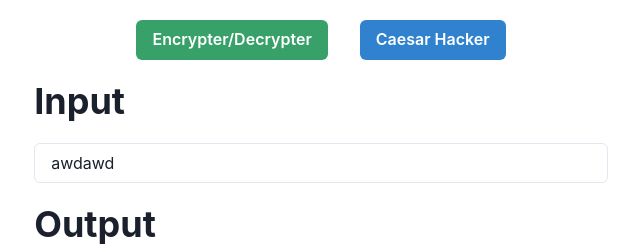
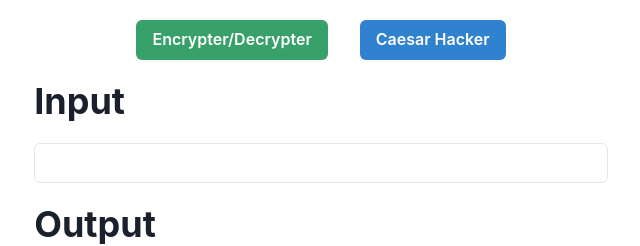
Before and after one commit to nf-projects/caesar-cipher, a Next.js app: page / in a window 1280 px wide. Both pictures are taken after a click on the button "Caesar Hacker". Shown: the top 246 px of the page, without its empty margins (319-959 px from the left). Built offline with nearby package versions, Linux system fonts and the light colour scheme; no server answers.

Commit message:
remove typo, don't show output for blank input

```diff
--- a/components/hacker.tsx
+++ b/components/hacker.tsx
@@ -15,13 +15,15 @@ import { crackCaesarCipher } from "../util/hacker";
 const HackerComponent: NextPage = () => {
   const { colorMode, toggleColorMode } = useColorMode();
 
-  const [input, setInput] = useState("awdawd");
+  const [input, setInput] = useState("");
   const [output, setOutput] = useState<string>("Loading...");
 
   useEffect(() => {
     async function getData() {
-      const bestKey = await crackCaesarCipher(input);
-      setOutput(caesarEncrypt(input, bestKey, false) + " | Key: " + bestKey);
+      if(input != "") {
+        const bestKey = await crackCaesarCipher(input);
+        setOutput(caesarEncrypt(input, bestKey, false) + " | Key: " + bestKey);
+      }
     }
     getData();
   }, [input]);
```
